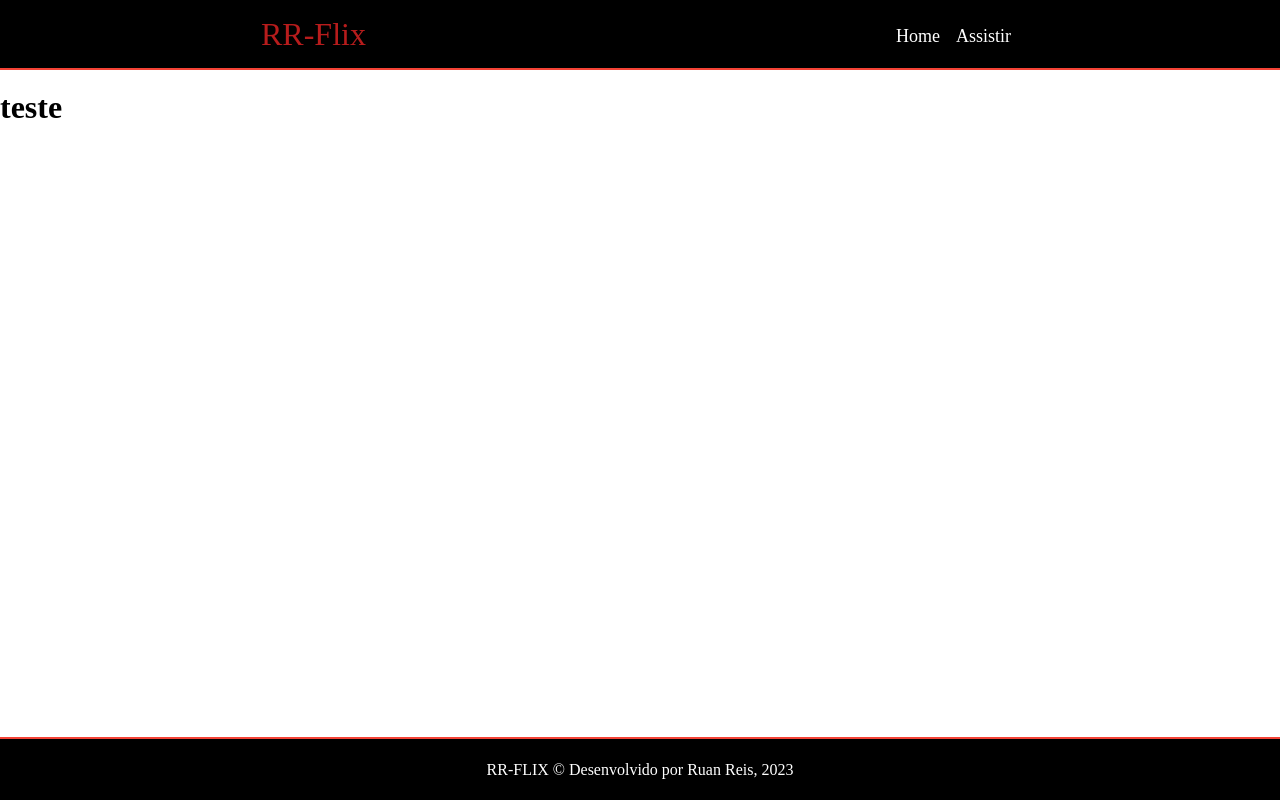
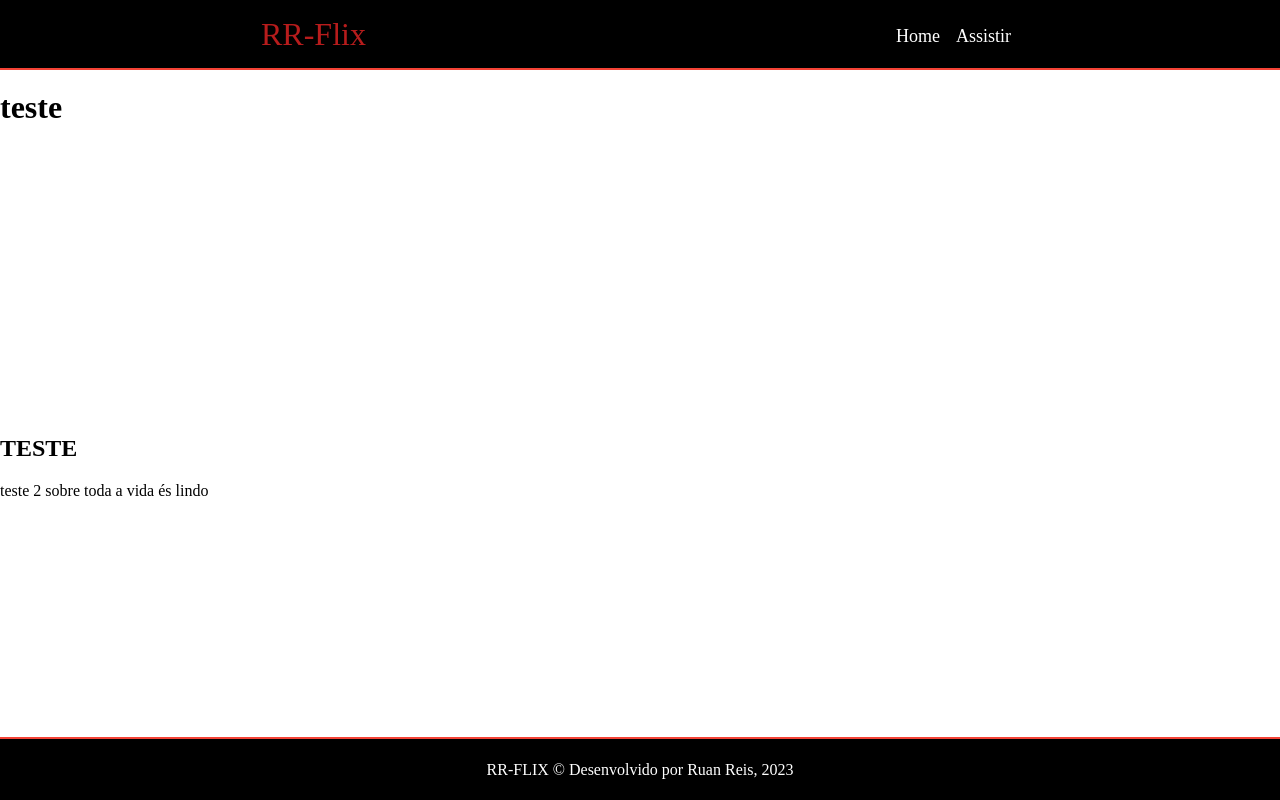
Before and after one commit to Limb00z/Projeto_RR-FLIX, a React (Vite) app: page / in a window 1280 px wide. Built offline with nearby package versions, Linux system fonts and the light colour scheme.

Commit message:
2 files modified

```diff
--- a/src/App.jsx
+++ b/src/App.jsx
@@ -2,12 +2,17 @@ import './App.css';
 import Footer from './components/Footer';
 import Banner from './components/Banner';
 import Header from './components/Header';
+import Container from './components/Container';
 
 function App() {
   return (
     <div>
       <Header/>
       <Banner/>
+      <Container>
+        <h1>TESTE</h1>
+        <p>teste 2 sobre toda a vida és lindo</p>
+      </Container>
       <Footer/>
     </div>
   );
--- a/src/components/Container/index.jsx
+++ b/src/components/Container/index.jsx
@@ -1,9 +1,9 @@
 import style from './Container.module.css'
 
-export default function Container(){
+export default function Container({children}){
   return(
     <section className={style.container}>
-
+      {children}
     </section>
   )
 }
```
